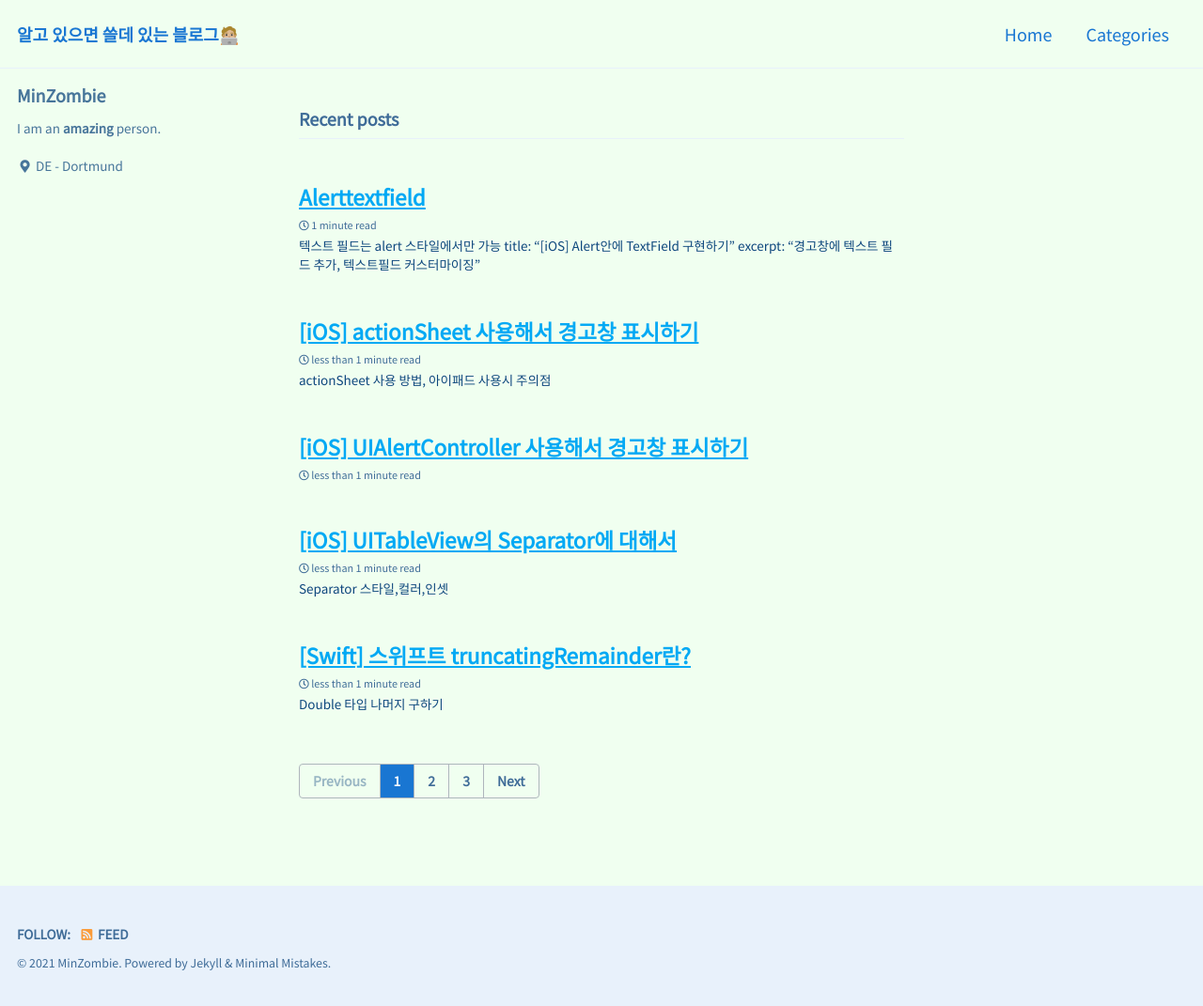
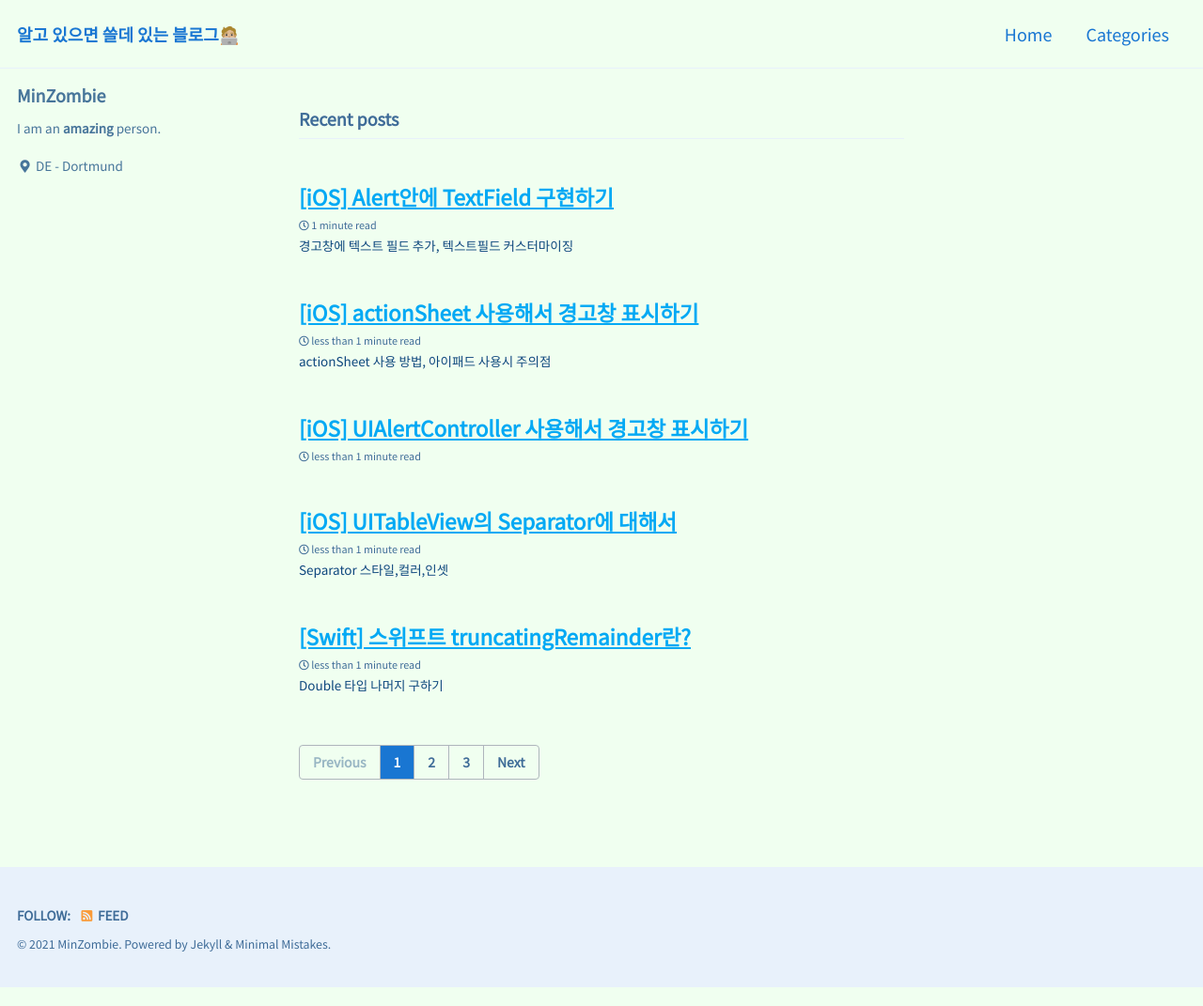
Before and after one commit to MinZombie/MinZombie.github.io, a Jekyll site: the page built from index.html, in a window 1280 px wide. Shown: the whole page at 94% size. Built offline with Jekyll 4.4.1, drawn with Linux system fonts in a browser that asks for light colours; cached includes are drawn as plain includes; the list of posts is cut into pages by our own code.

Commit message:
Fix post(iOS alertTextField)

```diff
--- a/_posts/ios/2021-05-08-alertTextField.md
+++ b/_posts/ios/2021-05-08-alertTextField.md
@@ -1,4 +1,3 @@
-텍스트 필드는 alert 스타일에서만 가능
 ---
 title: "[iOS] Alert안에 TextField 구현하기"
 excerpt: "경고창에 텍스트 필드 추가, 텍스트필드 커스터마이징"
```
